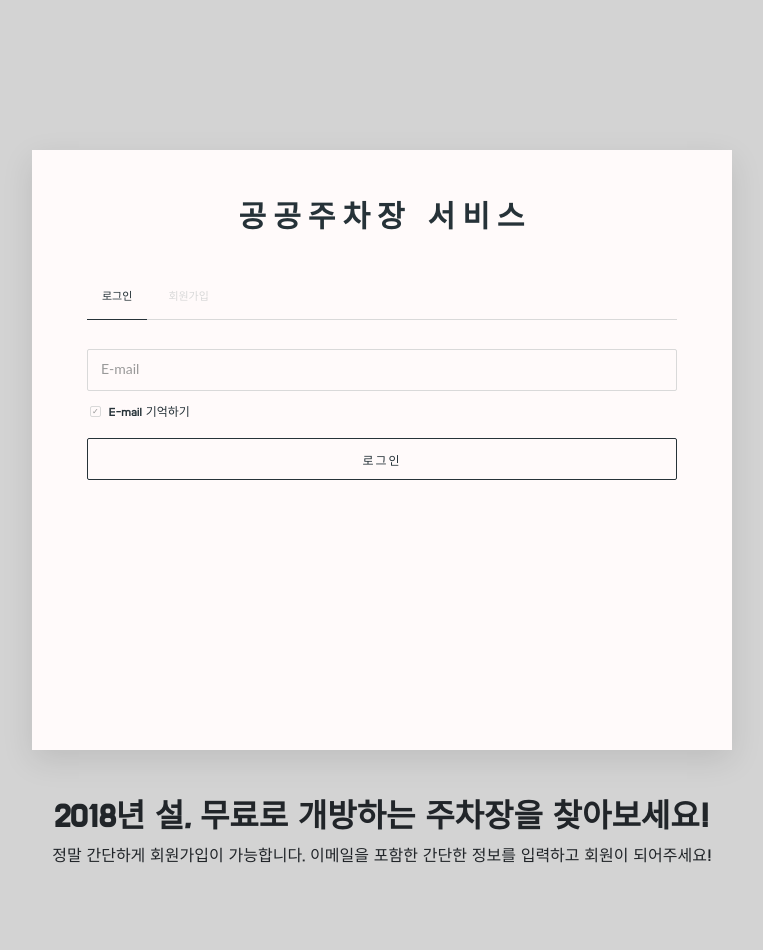
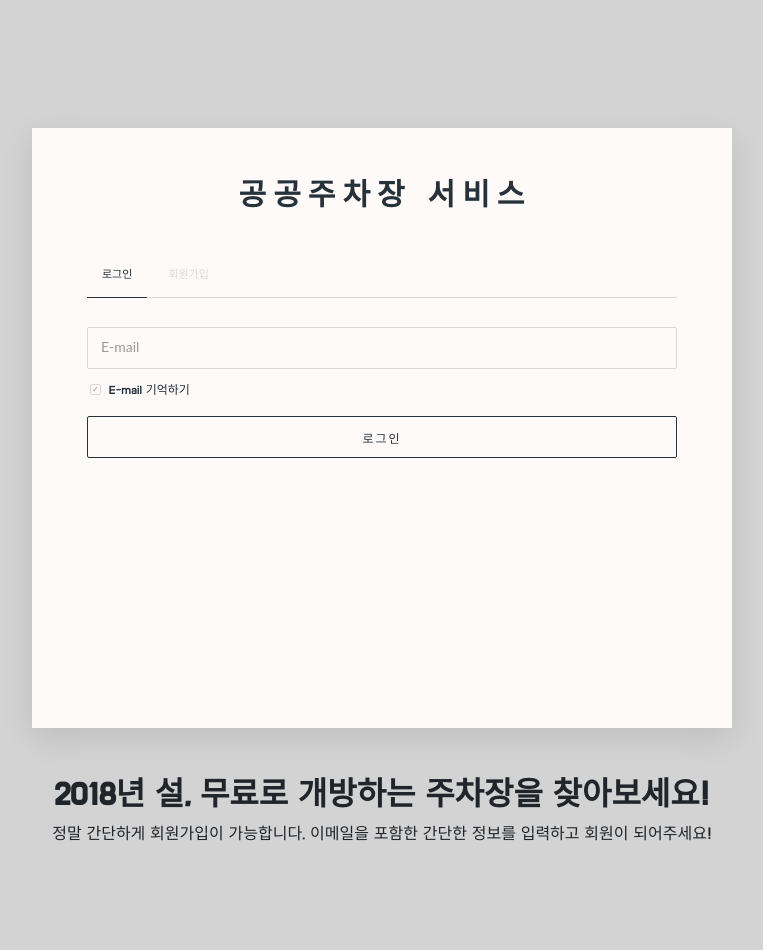
Before and after one commit to rjsdn31536/parking_free, a Flask app: page / in a window 1280 px wide. Shown: the whole page, without its empty margins (258-1021 px from the left). After the commit the page ends 841 px from the top, so only its background shows below. Run offline with Flask 2, Linux system fonts and the light colour scheme; some libraries are stand-ins or nearby versions.

Commit message:
로그인 위에 마진 %화

```diff
--- a/pyproject/static/login/css/login.css
+++ b/pyproject/static/login/css/login.css
@@ -14,7 +14,7 @@
       position: relative;
       width: 700px;
       height: 600px;
-      margin: 150px auto 0;
+      margin: 10% auto 0;
       background-color: snow;
       -moz-box-shadow: rgba(0, 0, 0, 0.1) 0px 10px 30px;
       -webkit-box-shadow: rgba(0, 0, 0, 0.1) 0px 10px 30px;
```
